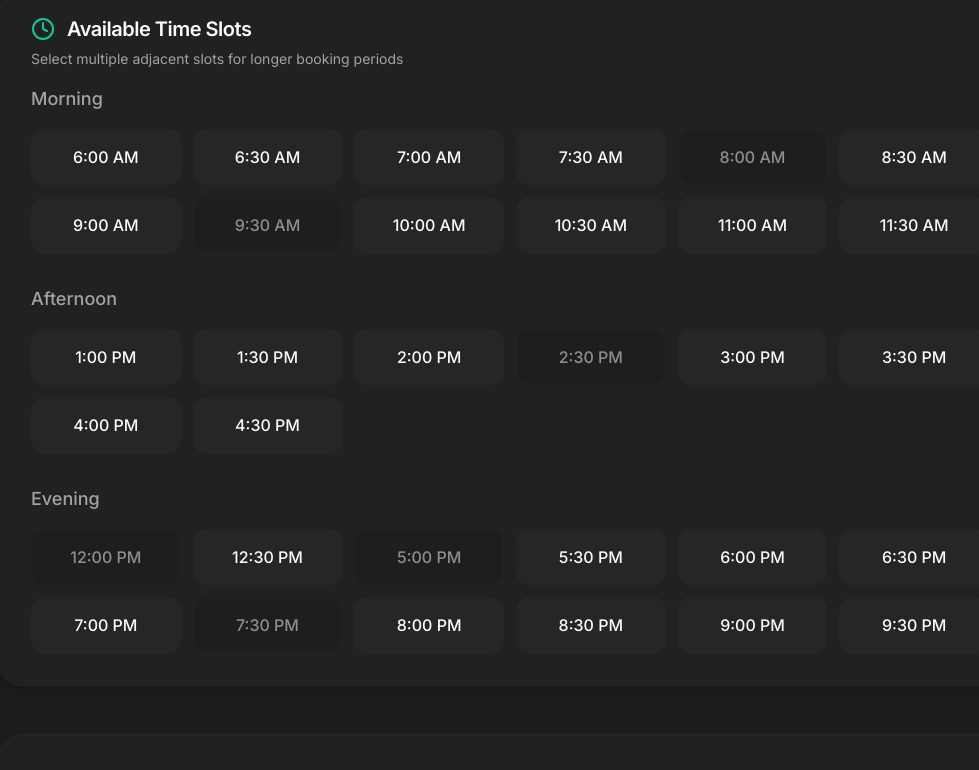
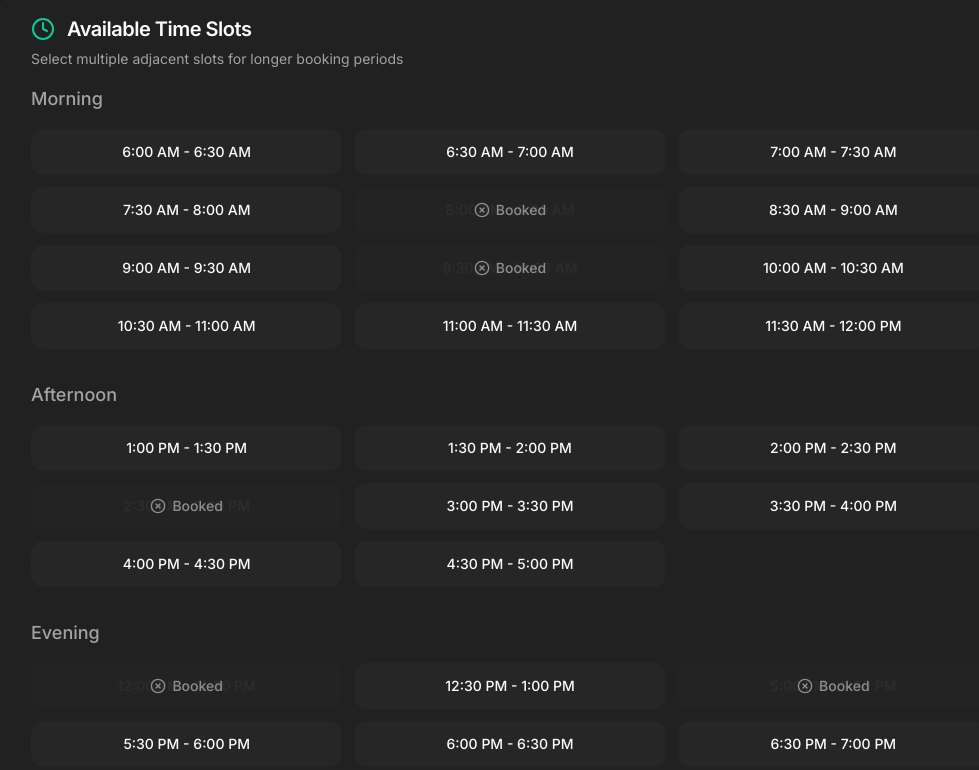
Before and after one commit to khelconnect/KhelConnect-WebApp, a Next.js app: page /booking in a window 1280 px wide. Shown: the part 840-1610 px from the top of the page, without its empty margins (130-1109 px from the left). Built offline with nearby package versions, Linux system fonts and the light colour scheme.

Commit message:
UI changes

```diff
--- a/app/booking/page.tsx
+++ b/app/booking/page.tsx
@@ -2,7 +2,7 @@
 
 import { useSearchParams, useRouter } from "next/navigation"
 import { useState, useEffect } from "react"
-import { CalendarIcon, Clock, ArrowRight, ArrowLeft, MapPin } from "lucide-react"
+import { CalendarIcon, Clock, ArrowRight, ArrowLeft, MapPin, XCircle } from "lucide-react"
 import { Button } from "@/components/ui/button"
 import { Calendar } from "@/components/ui/calendar"
 import { Popover, PopoverContent, PopoverTrigger } from "@/components/ui/popover"
@@ -106,17 +106,33 @@ export default function BookingPage() {
     setTotalPrice(Math.round(total))
   }, [selectedSlots, selectedTurf.price])
 
-  // Generate time slots from 6 AM to 10 PM in 30-minute increments
+  // Generate time slots from 6 AM to 10 PM in 30-minute increments with range format
   const generateTimeSlots = () => {
     const slots = []
     for (let hour = 6; hour < 22; hour++) {
       const hourFormatted = hour % 12 === 0 ? 12 : hour % 12
       const ampm = hour < 12 ? "AM" : "PM"
 
+      // First slot of the hour
       slots.push(`${hourFormatted}:00 ${ampm}`)
+
+      // Second slot of the hour
       slots.push(`${hourFormatted}:30 ${ampm}`)
     }
     return slots
+  }
+
+  // Format a time slot to show the range (e.g., "6:00 AM - 6:30 AM")
+  const formatTimeSlotRange = (slot: string) => {
+    const timeSlots = generateTimeSlots()
+    const slotIndex = timeSlots.indexOf(slot)
+
+    if (slotIndex === -1 || slotIndex === timeSlots.length - 1) {
+      return slot
+    }
+
+    const nextSlot = timeSlots[slotIndex + 1]
+    return `${slot} - ${nextSlot}`
   }
 
   const timeSlots = generateTimeSlots()
@@ -329,7 +345,7 @@ export default function BookingPage() {
             <div className="space-y-8">
               <div>
                 <h3 className="font-medium mb-4 text-lg text-muted-foreground">Morning</h3>
-                <div className="grid grid-cols-3 sm:grid-cols-4 md:grid-cols-6 gap-3">
+                <div className="grid grid-cols-1 sm:grid-cols-2 md:grid-cols-3 gap-3">
                   {morningSlots.map((slot) => {
                     const isBooked = isSlotBooked(slot)
                     const isSelected = selectedSlots.includes(slot)
@@ -338,17 +354,25 @@ export default function BookingPage() {
                         key={slot}
                         variant={isSelected ? "default" : "outline"}
                         className={cn(
-                          "h-14 text-base rounded-xl",
-                          isBooked && "opacity-50 cursor-not-allowed",
+                          "h-auto py-3 text-sm rounded-xl relative",
+                          isBooked && "bg-secondary border-border text-foreground hover:bg-secondary/80",
                           isSelected && "bg-primary text-white border-primary",
                           !isSelected &&
                             !isBooked &&
-                            "hover:border-primary hover:text-primary bg-secondary border-border",
+                            "hover:border-primary hover:text-foreground bg-secondary border-border",
                         )}
                         disabled={isBooked}
                         onClick={() => toggleSlot(slot)}
                       >
-                        {slot}
+                        {formatTimeSlotRange(slot)}
+                        {isBooked && (
+                          <div className="absolute inset-0 flex items-center justify-center bg-secondary/90 rounded-xl">
+                            <div className="flex items-center text-foreground font-medium">
+                              <XCircle className="h-4 w-4 mr-1.5 text-foreground" />
+                              Booked
+                            </div>
+                          </div>
+                        )}
                       </Button>
                     )
                   })}
@@ -357,7 +381,7 @@ export default function BookingPage() {
 
               <div>
                 <h3 className="font-medium mb-4 text-lg text-muted-foreground">Afternoon</h3>
-                <div className="grid grid-cols-3 sm:grid-cols-4 md:grid-cols-6 gap-3">
+                <div className="grid grid-cols-1 sm:grid-cols-2 md:grid-cols-3 gap-3">
                   {afternoonSlots.map((slot) => {
                     const isBooked = isSlotBooked(slot)
                     const isSelected = selectedSlots.includes(slot)
@@ -366,17 +390,25 @@ export default function BookingPage() {
                         key={slot}
                         variant={isSelected ? "default" : "outline"}
                         className={cn(
-                          "h-14 text-base rounded-xl",
-                          isBooked && "opacity-50 cursor-not-allowed",
+                          "h-auto py-3 text-sm rounded-xl relative",
+                          isBooked && "bg-secondary border-border text-foreground hover:bg-secondary/80",
                           isSelected && "bg-primary text-white border-primary",
                           !isSelected &&
                             !isBooked &&
-                            "hover:border-primary hover:text-primary bg-secondary border-border",
+                            "hover:border-primary hover:text-foreground bg-secondary border-border",
                         )}
                         disabled={isBooked}
                         onClick={() => toggleSlot(slot)}
                       >
-                        {slot}
+                        {formatTimeSlotRange(slot)}
+                        {isBooked && (
+                          <div className="absolute inset-0 flex items-center justify-center bg-secondary/90 rounded-xl">
+                            <div className="flex items-center text-foreground font-medium">
+                              <XCircle className="h-4 w-4 mr-1.5 text-foreground" />
+                              Booked
+                            </div>
+                          </div>
+                        )}
                       </Button>
                     )
                   })}
@@ -385,7 +417,7 @@ export default function BookingPage() {
 
               <div>
                 <h3 className="font-medium mb-4 text-lg text-muted-foreground">Evening</h3>
-                <div className="grid grid-cols-3 sm:grid-cols-4 md:grid-cols-6 gap-3">
+                <div className="grid grid-cols-1 sm:grid-cols-2 md:grid-cols-3 gap-3">
                   {eveningSlots.map((slot) => {
                     const isBooked = isSlotBooked(slot)
                     const isSelected = selectedSlots.includes(slot)
@@ -394,17 +426,25 @@ export default function BookingPage() {
                         key={slot}
                         variant={isSelected ? "default" : "outline"}
                         className={cn(
-                          "h-14 text-base rounded-xl",
-                          isBooked && "opacity-50 cursor-not-allowed",
+                          "h-auto py-3 text-sm rounded-xl relative",
+                          isBooked && "bg-secondary border-border text-foreground hover:bg-secondary/80",
                           isSelected && "bg-primary text-white border-primary",
                           !isSelected &&
                             !isBooked &&
-                            "hover:border-primary hover:text-primary bg-secondary border-border",
+                            "hover:border-primary hover:text-foreground bg-secondary border-border",
                         )}
                         disabled={isBooked}
                         onClick={() => toggleSlot(slot)}
                       >
-                        {slot}
+                        {formatTimeSlotRange(slot)}
+                        {isBooked && (
+                          <div className="absolute inset-0 flex items-center justify-center bg-secondary/90 rounded-xl">
+                            <div className="flex items-center text-foreground font-medium">
+                              <XCircle className="h-4 w-4 mr-1.5 text-foreground" />
+                              Booked
+                            </div>
+                          </div>
+                        )}
                       </Button>
                     )
                   })}
--- a/app/layout.tsx
+++ b/app/layout.tsx
@@ -123,10 +123,10 @@ export default function RootLayout({
                   <div>
                     <h3 className="font-bold mb-5 text-lg">Contact</h3>
                     <address className="not-italic text-muted-foreground">
-                      <p>123 Park Street</p>
-                      <p>Kolkata, West Bengal 700001</p>
-                      <p className="mt-3">Email: info@khelconnect.com</p>
-                      <p>Phone: +91 98765 43210</p>
+                      <p className="mt-3">Email: khelconnectindia@gmail.com</p>
+                      <p>Phone: +91 9874014180</p>
+                      <br />
+                      <p>Kolkata, West Bengal, India</p>
                     </address>
                   </div>
                 </div>
--- a/tailwind.config.ts
+++ b/tailwind.config.ts
@@ -19,6 +19,9 @@ const config = {
       },
     },
     extend: {
+      fontFamily: {
+      qualy: ['"Qualy Neue"', 'sans-serif'],
+    },
       colors: {
         border: "hsl(var(--border))",
         input: "hsl(var(--input))",
```
Also changed, not shown: app/page.tsx (+20 -67 lines), public/fonts/qualy-neue-bold.woff2 (added), public/fonts/qualy-neue-light.woff2 (added).
